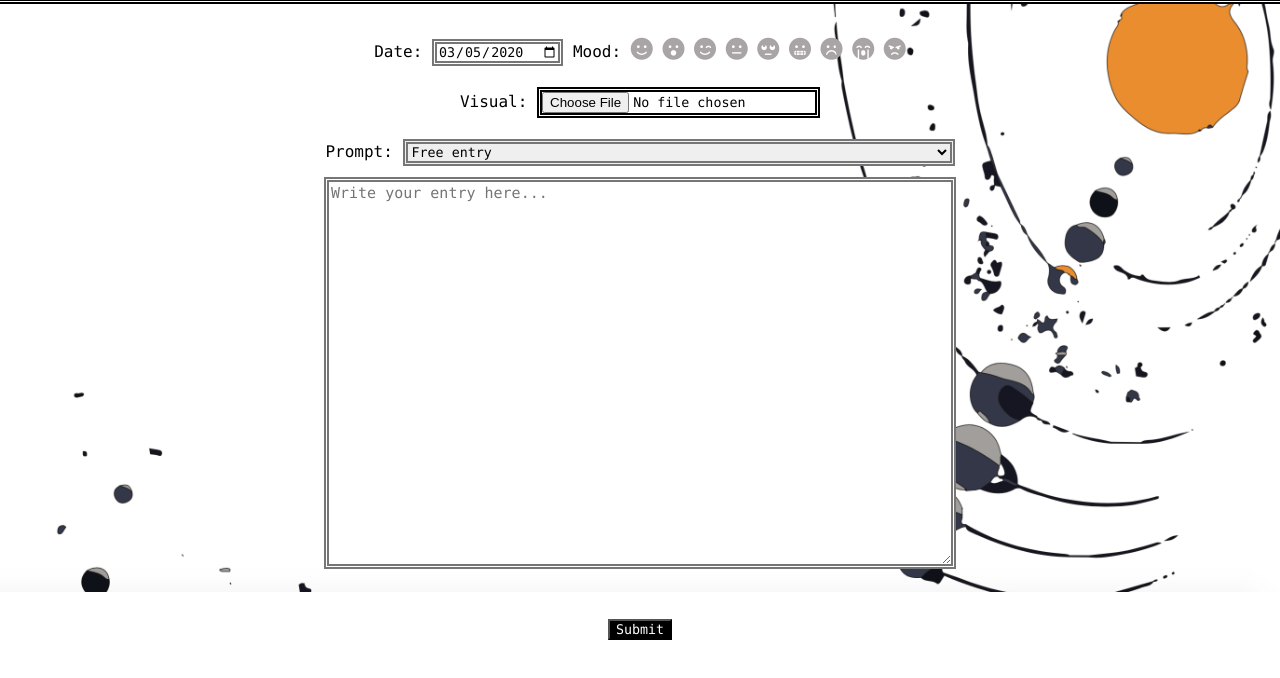
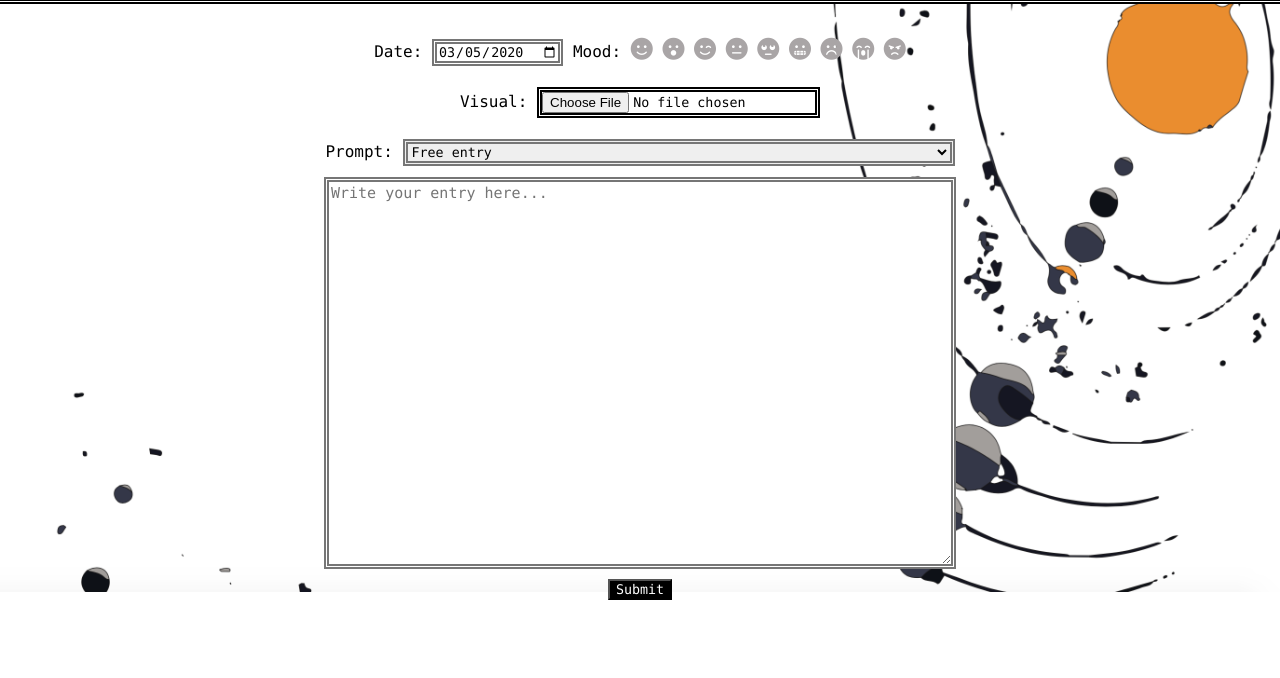
Before and after one commit to CS-330-Reflections/Reflections-Project-Winter-2020, a plain HTML site: page new_entry.html in a window 1280 px wide. Shown: the part 80-758 px from the top of the page. Drawn offline with nearby package versions, Linux system fonts and the light colour scheme.

Commit message:
Move the submit button higher in new entry

```diff
--- a/css/new_entry.css
+++ b/css/new_entry.css
@@ -86,6 +86,7 @@ button:hover{
 
  .entry {
      display:block;
+     padding-bottom: 10px;
 }
 
  #editor {
--- a/new_entry.html
+++ b/new_entry.html
@@ -72,7 +72,7 @@
         </div>
 
         <div class="entry">
-            <textarea id="entry" name="entry" rows="10" cols="70" placeholder="Write your entry here..." required="required"></textarea><br><br>
+            <textarea id="entry" name="entry" rows="10" cols="70" placeholder="Write your entry here..." required="required"></textarea>
         </div>
 
         <button type="button" onclick="saveForm()">Submit</button>
```
